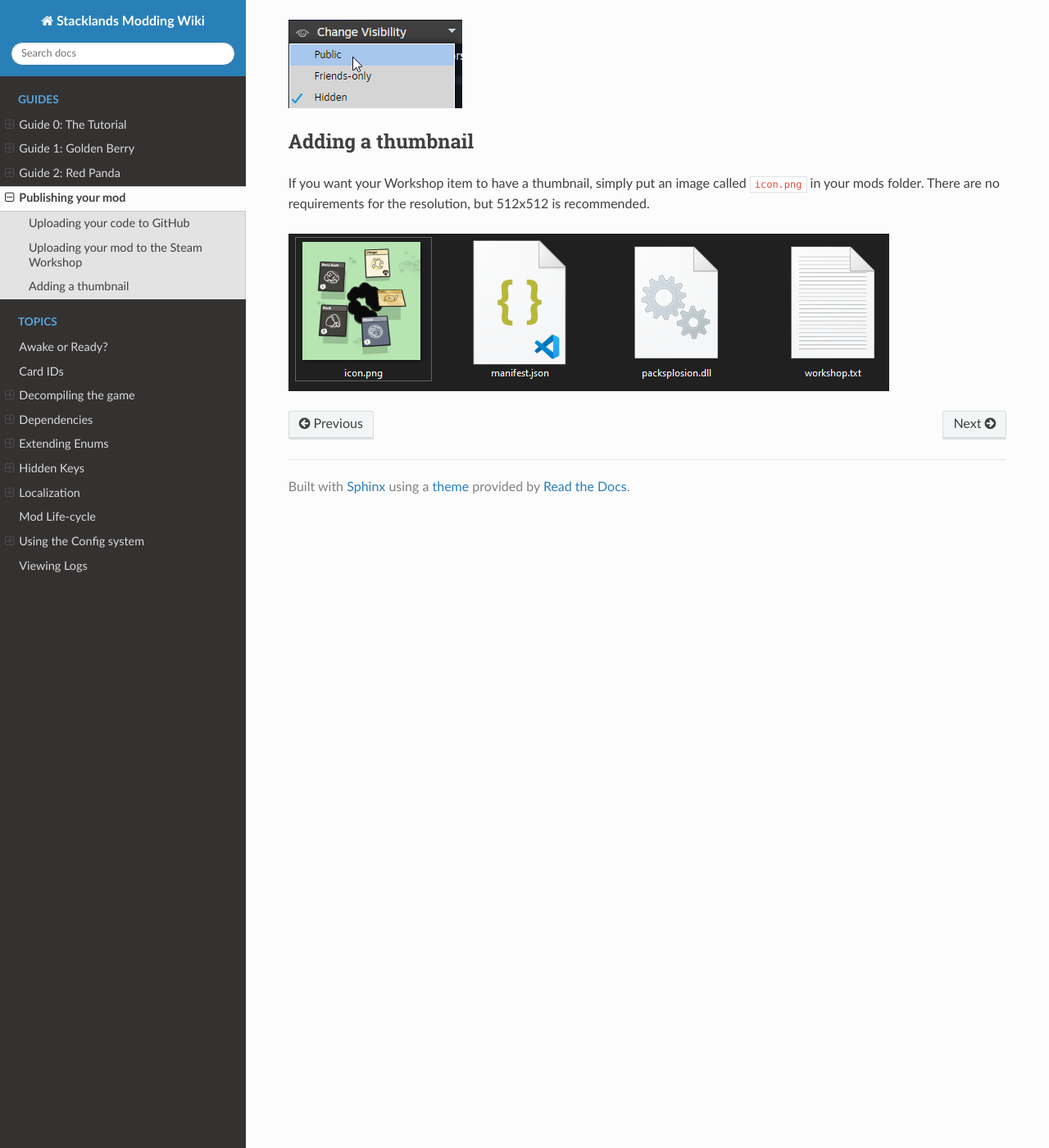
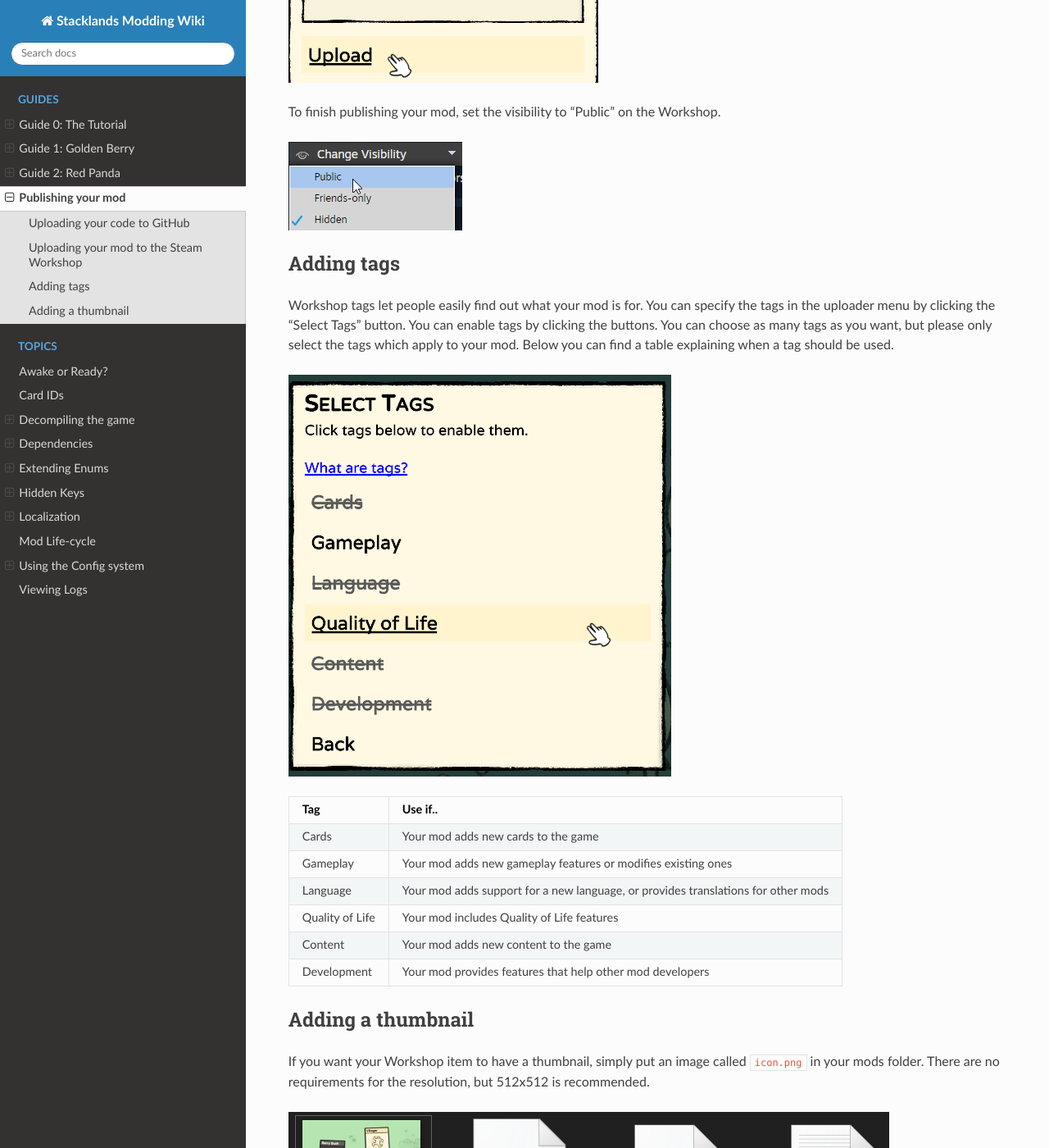
Before and after one commit to stacklandsdev/modding-wiki, a Sphinx documentation site: the page built from source/guides/publishing.rst, in a window 1280 px wide and 1400 px high, scrolled down 2255 px. Shown: the whole window at 82% size. Built offline with Sphinx 7.4.7 and the Read the Docs theme 2.0.0, drawn with Linux system fonts in a browser that asks for light colours; some of the changed text lies outside the part shown.

Commit message:
document workshop tags

```diff
--- a/source/guides/publishing.rst
+++ b/source/guides/publishing.rst
@@ -23,8 +23,14 @@
 Uploading your mod to the Steam Workshop
 ========================================
 
-To upload your mod to the Steam Workshop, go into your mods options menu, and press the ``U`` key
-to open the workshop uploader menu.
+To upload your mod to the Steam Workshop, go into your mods options menu, and click the "Upload Mod" button
+to open the Workshop uploader menu.
+
+.. note::
+	This button only appears if you are the owner of the Workshop item, or the mod is in your local Mods
+	folder. If you are a contributor or the button doesn't appear, you can always press the ``U`` key to
+	open the uploader menu, however you may encounter permission errors when uploading.
+
 
 For the initial upload, you will be prompted to create a Steam Workshop item.
 
@@ -41,10 +47,44 @@
 
 .. image:: images/publishing_5.png
 
+Adding tags
+===========
+
+Workshop tags let people easily find out what your mod is for. You can specify the tags in the uploader
+menu by clicking the "Select Tags" button. You can enable tags by clicking the buttons. You can choose
+as many tags as you want, but please only select the tags which apply to your mod. Below you can find a
+table explaining when a tag should be used.
+
+.. image:: images/publishing_6.png
+
+.. list-table::
+	:header-rows: 1
+
+	* - Tag
+	  - Use if..
+
+	* - Cards
+	  - Your mod adds new cards to the game
+
+	* - Gameplay
+	  - Your mod adds new gameplay features or modifies existing ones
+
+	* - Language
+	  - Your mod adds support for a new language, or provides translations for other mods
+
+	* - Quality of Life
+	  - Your mod includes Quality of Life features
+
+	* - Content
+	  - Your mod adds new content to the game
+
+	* - Development
+	  - Your mod provides features that help other mod developers
+
 Adding a thumbnail
 ==================
 
 If you want your Workshop item to have a thumbnail, simply put an image called ``icon.png`` in your mods
 folder. There are no requirements for the resolution, but 512x512 is recommended.
 
-.. image:: images/publishing_6.png
+.. image:: images/publishing_7.png
```
Also changed, not shown: source/guides/images/publishing_6.png, source/guides/images/publishing_7.png (added).
